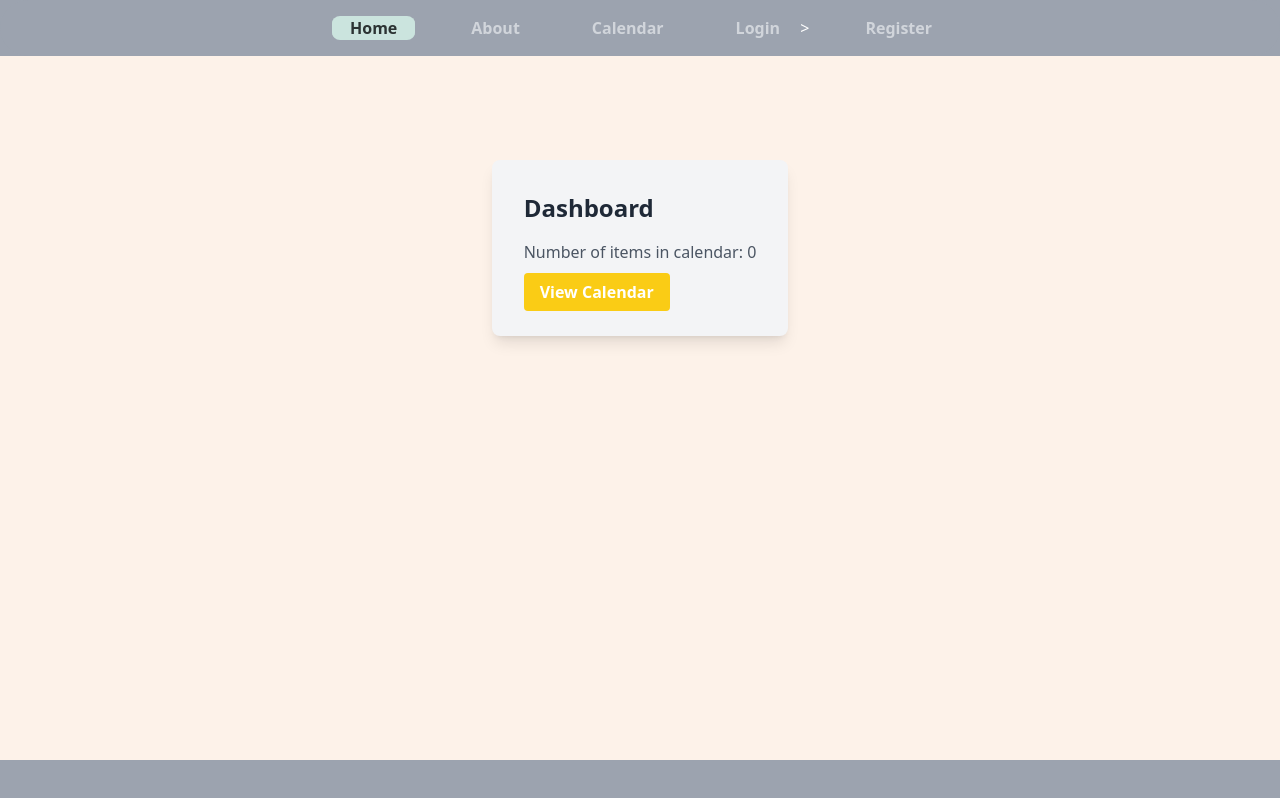
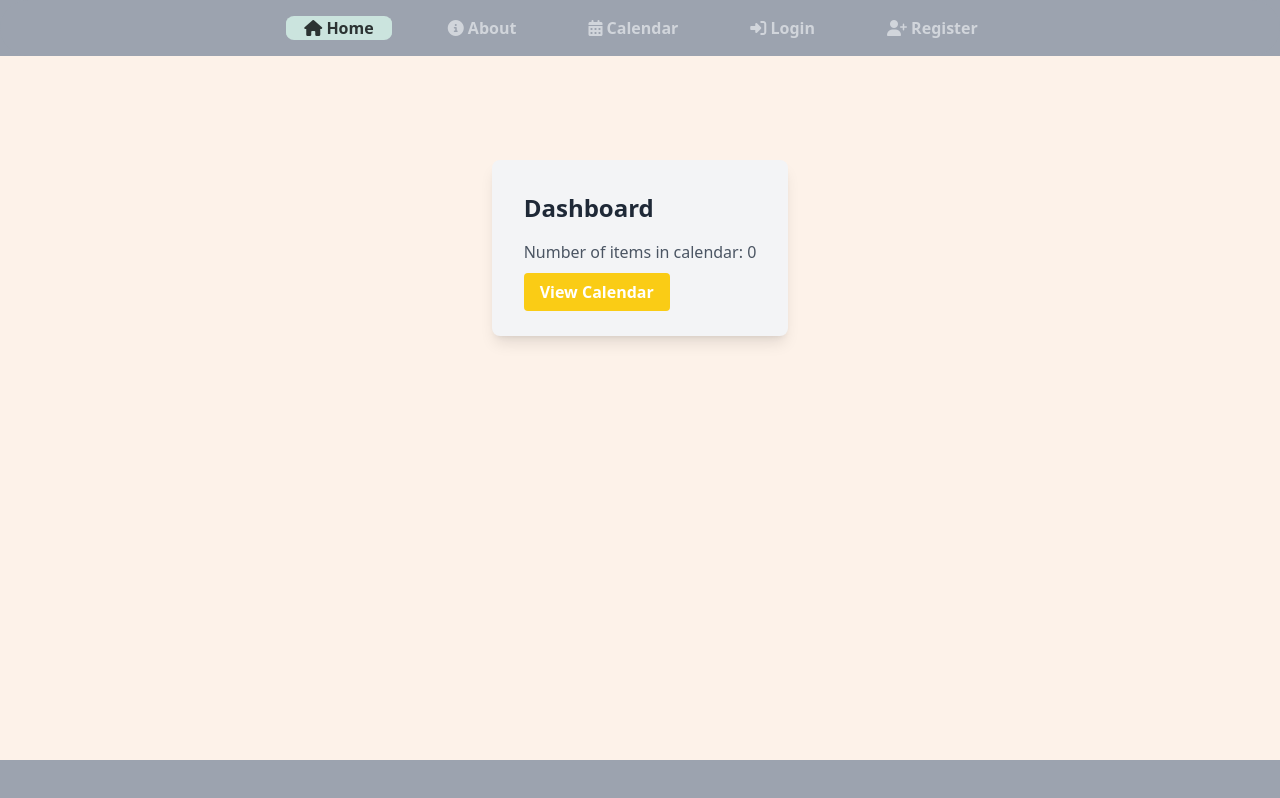
Before and after one commit to Bazskillz/webdev, a Vue app in the folder vue3-frontend/: page / in a window 1280 px wide. Built offline with nearby package versions, Linux system fonts and the light colour scheme; no server answers.

Commit message:
login / logout baseWIP

```diff
--- a/vue3-frontend/index.html
+++ b/vue3-frontend/index.html
@@ -5,6 +5,8 @@
   <meta charset="UTF-8" />
   <link rel="icon" href="/logo.png" />
   <meta name="viewport" content="width=device-width, initial-scale=1.0" />
+  <!--font awesome cdn-->
+  <link rel="stylesheet" href="https://cdnjs.cloudflare.com/ajax/libs/font-awesome/6.4.0/css/all.min.css" integrity="sha512-iecdLmaskl7CVkqkXNQ/ZH/XLlvWZOJyj7Yy7tcenmpD1ypASozpmT/E0iPtmFIB46ZmdtAc9eNBvH0H/ZpiBw==" crossorigin="anonymous" referrerpolicy="no-referrer" />
 
   <!-- Primary Meta Tags -->
   <title>Rijtijden App </title>
--- a/vue3-frontend/package.json
+++ b/vue3-frontend/package.json
@@ -17,7 +17,8 @@
     "axios": "^1.1.2",
     "package.json": "^0.0.0",
     "vue": "^3.2.37",
-    "vue-router": "^4.1.2"
+    "vue-router": "^4.1.2",
+    "vuex": "^4.1.0"
   },
   "devDependencies": {
     "@types/jsdom": "^16.2.14",
--- a/vue3-frontend/src/components/CurrentEvents.vue
+++ b/vue3-frontend/src/components/CurrentEvents.vue
@@ -6,9 +6,9 @@
           <div class="bg-white rounded-lg shadow-md mb-4 p-4 w-full">
             <p class="text-gray-700 font-medium">{{ event.summary }}</p>
             <div class="grid grid-cols-2 gap-4 mt-4">
-              <div class="text-gray-500"><span class="font-medium">Location:</span> {{ event.location }}</div>
-              <div class="text-gray-500"><span class="font-medium">Start Time:</span> {{ event.start.dateTime ? new Date(event.start.dateTime).toLocaleString('en-US', {timeZone: 'UTC', hour12: false, hour: 'numeric', minute: 'numeric'}) : event.start.date }}</div>
-              <div class="text-gray-500"><span class="font-medium">End Time:</span> {{ event.end.dateTime ? new Date(event.end.dateTime).toLocaleString('en-US', {timeZone: 'UTC', hour12: false, hour: 'numeric', minute: 'numeric'}) : event.end.date }}</div>
+              <div class="text-gray-500"><i class="fas fa-map-marker-alt"></i><span class="font-medium ml-2">Location:</span> {{ event.location }}</div>
+              <div class="text-gray-500"><i class="far fa-clock"></i><span class="font-medium ml-2">Start Time:</span> {{ event.start.dateTime ? new Date(event.start.dateTime).toLocaleString('en-US', {timeZone: 'UTC', hour12: false, hour: 'numeric', minute: 'numeric'}) : event.start.date }}</div>
+              <div class="text-gray-500"><i class="far fa-clock"></i><span class="font-medium ml-2">End Time:</span> {{ event.end.dateTime ? new Date(event.end.dateTime).toLocaleString('en-US', {timeZone: 'UTC', hour12: false, hour: 'numeric', minute: 'numeric'}) : event.end.date }}</div>
             </div>
           </div>
         </div>
--- a/vue3-frontend/src/components/NewEventForm.vue
+++ b/vue3-frontend/src/components/NewEventForm.vue
@@ -1,18 +1,18 @@
 <template>
   <div class="fixed inset-0 z-50 overflow-y-auto">
-    <div class="flex items-center justify-center min-h-80 px-4">
+    <div class="flex items-center justify-center min-h-96 py-20 px-4">
       <div class="fixed inset-0 transition-opacity bg-gray-500 bg-opacity-75"></div>
       <div class="z-10 inline-block w-full max-w-3xl overflow-hidden text-left align-middle transition-all transform bg-white shadow-xl rounded-lg">
         <div class="bg-white px-4 py-2">
           <form v-if="showForm" class="mt-4 px-8 py-4 bg-white rounded-lg shadow-md">
             <h3 class="text-lg font-medium mb-4">New Event</h3>
             <div class="mb-4">
-              <label class="block text-gray-700 font-medium mb-2" for="summary">Summary</label>
-              <input class="border border-gray-400 p-2 w-full rounded-lg" type="text" id="summary" v-model="newEvent.summary">
+              <label class="block text-gray-700 font-medium mb-2" for="summary">Titel</label>
+              <input class="border border-gray-400 p-2 w-full rounded-lg block" type="text" id="summary" v-model="newEvent.summary">
             </div>
             <div class="mb-4">
               <label class="block text-gray-700 font-medium mb-2" for="location">Location</label>
-              <input class="border border-gray-400 p-2 w-full rounded-lg" type="text" id="location" v-model="newEvent.location">
+              <input class="border border-gray-400 p-2 w-full rounded-lg block" type="text" id="location" v-model="newEvent.location">
             </div>
             <div class="mb-4">
               <label class="block text-gray-700 font-medium mb-2" for="start-time">Start Time</label>
@@ -22,8 +22,8 @@
               <label class="block text-gray-700 font-medium mb-2" for="end-time">End Time</label>
               <VueDatePicker class="border border-gray-400 p-2 w-full rounded-lg" id="end-time" v-model="newEvent.end.dateTime" :pickerOptions="{ zIndex: 9999 }" />
             </div>
+            <div class="flex justify-between w-full">
               <button class="bg-blue-500 text-white py-2 px-4 rounded-lg hover:bg-blue-600" @click="addEvent()">Add Event</button>
-            <div class="bg-gray-100 px-4 py-2 flex justify-end">
               <button class="px-4 py-2 font-semibold text-white bg-gray-500 hover:bg-gray-600 rounded-lg" @click="$emit('close')">Close</button>
             </div>
           </form>
--- a/vue3-frontend/src/components/navbar.vue
+++ b/vue3-frontend/src/components/navbar.vue
@@ -3,36 +3,43 @@
     <ul class="flex justify-center items-center py-4">
       <li class="mr-10">
         <router-link to="/" class="text-gray-300 hover:text-black font-bold py-2 px-4 rounded-lg transition-colors duration-300 {{ $route.path === '/' ? 'bg-gray-500 text-white' : '' }}">
-          Home
+          <i class="fas fa-home"></i> Home
         </router-link>
       </li>
       <li class="mr-10">
-        <router-link to="/about" class="text-gray-300 hover:text-black font-bold py-2 px-4 rounded-lg transition-colors duration-300 {{ $route.path === '/' ? 'bg-gray-500 text-white' : '' }}">
-          About
-        </router-link>
-              </li>
-      <li class="mr-10">
-        <router-link to="/calendar" class="text-gray-300 hover:text-black font-bold py-2 px-4 rounded-lg transition-colors duration-300 {{ $route.path === '/' ? 'bg-gray-500 text-white' : '' }}">
-          Calendar
+        <router-link to="/about" class="text-gray-300 hover:text-black font-bold py-2 px-4 rounded-lg transition-colors duration-300 {{ $route.path === '/about' ? 'bg-gray-500 text-white' : '' }}">
+          <i class="fas fa-info-circle"></i> About
         </router-link>
       </li>
       <li class="mr-10">
-        <router-link to="/login" class="text-gray-300 hover:text-black font-bold py-2 px-4 rounded-lg transition-colors duration-300 {{ $route.path === '/' ? 'bg-gray-500 text-white' : '' }}">
-          Login
-        </router-link>>
+        <router-link to="/calendar" class="text-gray-300 hover:text-black font-bold py-2 px-4 rounded-lg transition-colors duration-300 {{ $route.path === '/calendar' ? 'bg-gray-500 text-white' : '' }}">
+          <i class="fas fa-calendar-alt"></i> Calendar
+        </router-link>
+      </li>
+      <li class="mr-10" v-if="isLoggedIn">
+        <router-link to="/dashboard" class="text-gray-300 hover:text-black font-bold py-2 px-4 rounded-lg transition-colors duration-300 {{ $route.path === '/dashboard' ? 'bg-gray-500 text-white' : '' }}">
+          <i class="fas fa-tachometer-alt"></i> Dashboard
+        </router-link>
+      </li>
+      <li class="mr-10" v-if="isLoggedIn">
+        <button class="text-gray-300 hover:text-black font-bold py-2 px-4 rounded-lg transition-colors duration-300 bg-red-500" @click="logout">
+          <i class="fas fa-sign-out-alt"></i> Logout
+        </button>
+      </li>
+      <li class="mr-10">
+        <router-link to="/login" class="text-gray-300 hover:text-black font-bold py-2 px-4 rounded-lg transition-colors duration-300 {{ $route.path === '/login' ? 'bg-gray-500 text-white' : '' }}">
+          <i class="fas fa-sign-in-alt"></i> {{ isLoggedIn ? 'Logout' : 'Login' }}
+        </router-link>
       </li>
       <li>
-        <router-link to="/register" class="text-gray-300 hover:text-black font-bold py-2 px-4 rounded-lg transition-colors duration-300 {{ $route.path === '/' ? 'bg-gray-500 text-white' : '' }}">
-          Register
+        <router-link to="/register" class="text-gray-300 hover:text-black font-bold py-2 px-4 rounded-lg transition-colors duration-300 {{ $route.path === '/register' ? 'bg-gray-500 text-white' : '' }}">
+          <i class="fas fa-user-plus"></i> Register
         </router-link>
       </li>
     </ul>
   </nav>
 </template>
-
-
 <style scoped>
-
 /* Add rounded edges */
 li {
   border-radius: 0.5rem;
@@ -62,8 +69,46 @@ a:hover {
 }
 </style>
 
+
 <script>
+import { reactive, watch } from 'vue'
+import { useStore } from 'vuex'
+import { useRouter } from 'vue-router'
+
 export default {
-    name: "navbar",
-  };
+  name: "navbar",
+  setup() {
+    const store = useStore()
+    const router = useRouter()
+
+    const state = reactive({
+      isLoggedIn: !!localStorage.getItem('access_token'),
+      username: localStorage.getItem('username') || '',
+    })
+
+    // Watch for changes to the store state
+    watch(() => state.accessToken, (newToken) => {
+      state.isLoggedIn = !!newToken
+      state.username = store.state.username
+    })
+
+    // Logout function
+    const logout = () => {
+      store.commit('logout')
+      state.isLoggedIn = false
+      state.username = ''
+      localStorage.removeItem('access_token')
+      localStorage.removeItem('username')
+      router.push('/')
+    }
+
+    // Return reactive state properties and logout function
+    return {
+      isLoggedIn: state.isLoggedIn,
+      username: state.username,
+      logout,
+    }
+  }
+}
+
 </script>
--- a/vue3-frontend/src/views/Calendar.vue
+++ b/vue3-frontend/src/views/Calendar.vue
@@ -1,5 +1,5 @@
 <template>
-  <navbar />
+  <navbar/>
   <div class="w-3/4 mx-auto mt-12">
     <button
       class="bg-blue-500 text-white py-2 px-4 rounded-lg hover:bg-blue-600 mt-4"
@@ -14,33 +14,21 @@
 
 <script>
 import axios from 'axios';
-import Navbar from '../components/navbar.vue';
 import { ref } from 'vue';
 import NewEventForm from '../components/NewEventForm.vue';
 import CurrentEvents from '../components/CurrentEvents.vue';
+import navbar from '../components/navbar.vue';
 
 export default {
   components: {
-  Navbar,
   NewEventForm,
-  CurrentEvents
+  CurrentEvents,
+  navbar
 },
   data() {
     return {
       showForm: false,
-      selectedDate: new Date(),
       jsonData: [],
-      newEvent: {
-        summary: "",
-        location: "",
-        start: {
-          dateTime: ""
-        },
-        end: {
-          dateTime: ""
-        }
-      },
-      dateFormat: 'dd-MM-yyyyTHH:mm'
     };
   },
   mounted() {
--- a/vue3-frontend/src/views/Login.vue
+++ b/vue3-frontend/src/views/Login.vue
@@ -44,6 +44,7 @@ export default {
             .then(response => {
                 console.log(response);
                 localStorage.setItem('access_token', response.data.access_token);
+                localStorage.setItem('username', this.username);
                 this.$router.push('/');
             })
             .catch(error => console.log(error));
```
Also changed, not shown: 1 other file (tests, documents, lock files or other folders).
